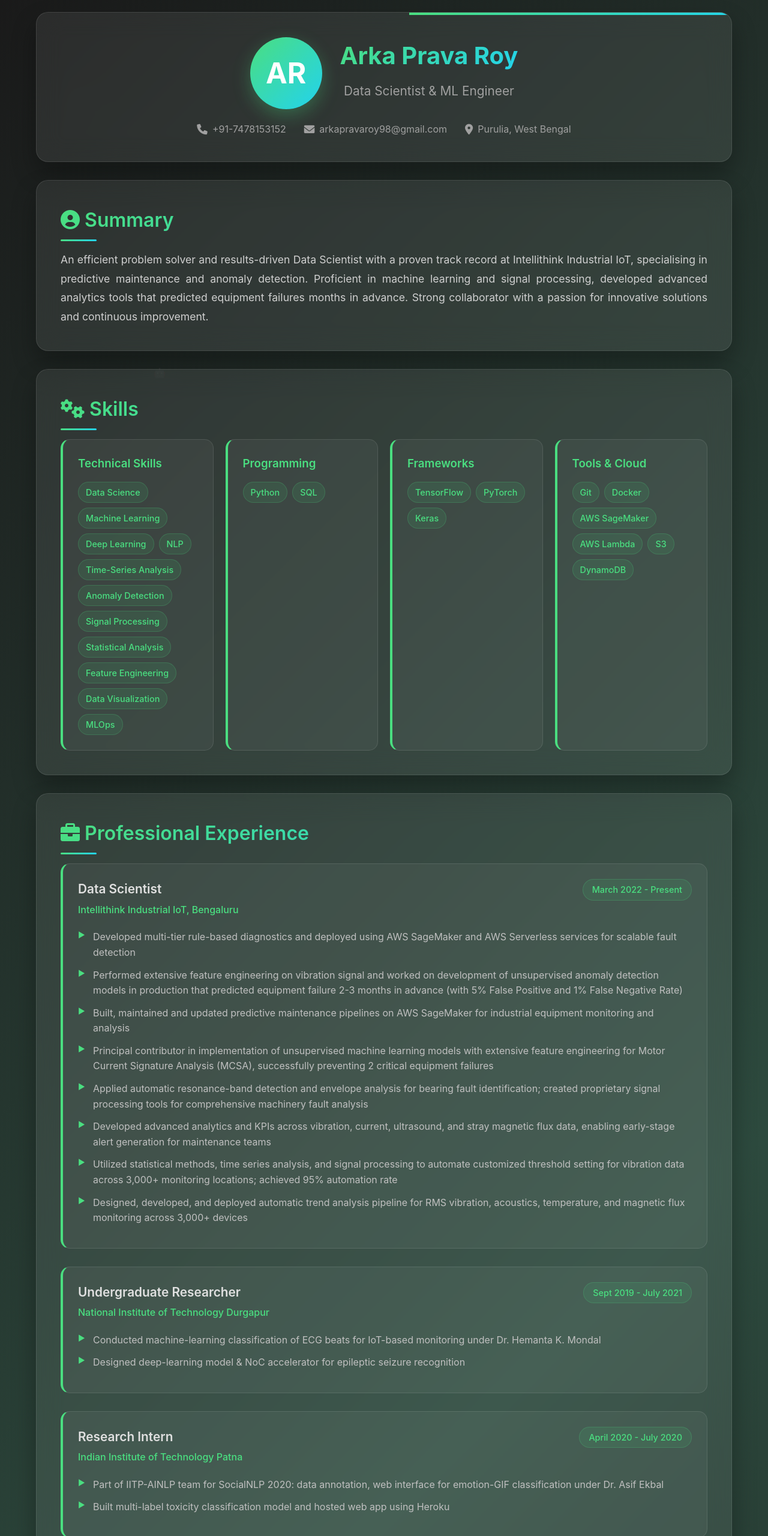
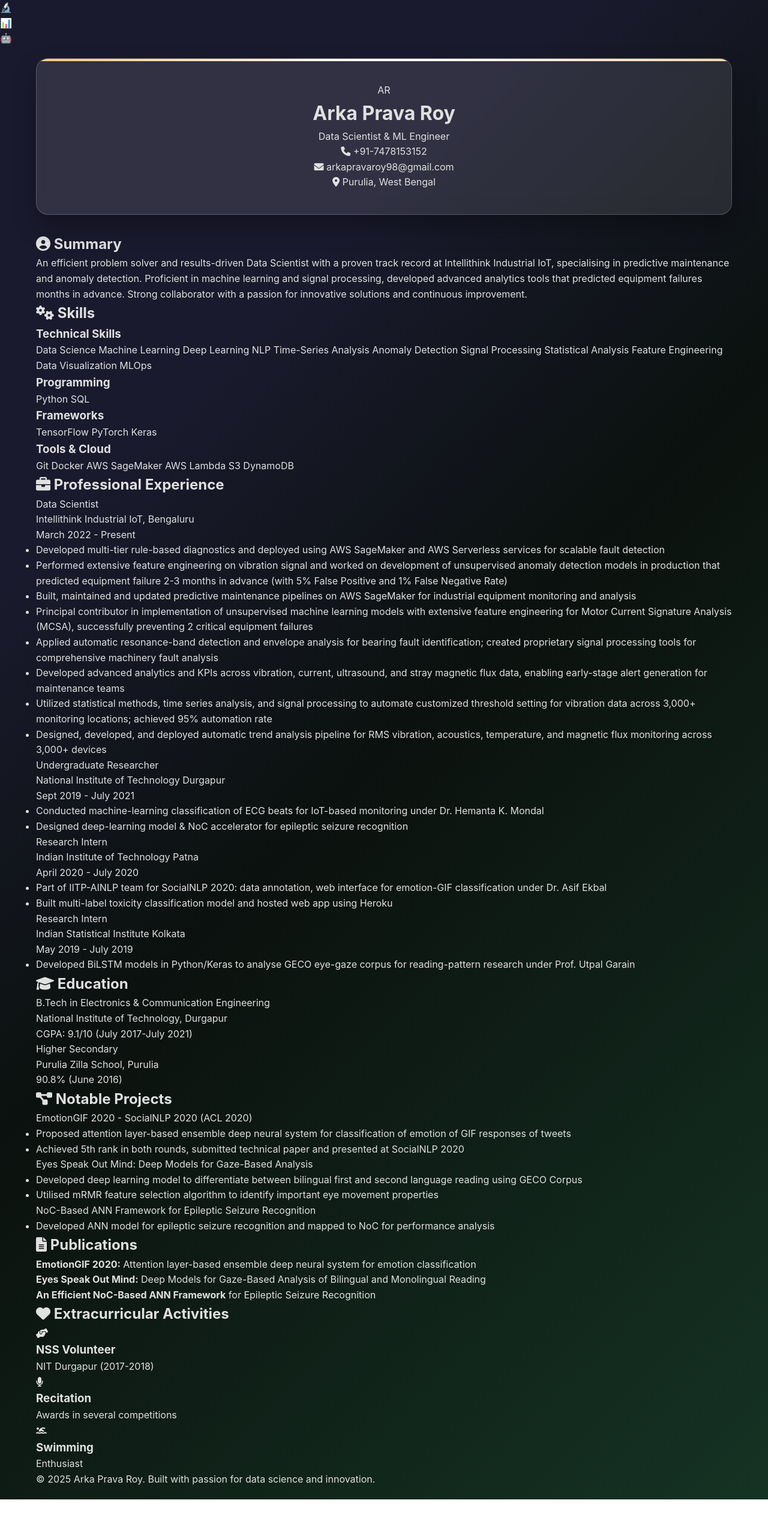
Before and after one commit to Arkapravaroy/Arkapravaroy.github.io, a plain HTML site: page index.html in a window 1280 px wide. Shown: the top 2560 px of the page at 60% size. After the commit the page ends 2499 px from the top, so only its background shows below. Drawn offline with Linux system fonts and the light colour scheme.

Commit message:
Update index.html

```diff
--- a/index.html
+++ b/index.html
@@ -4,41 +4,50 @@
     <meta charset="UTF-8">
     <meta name="viewport" content="width=device-width, initial-scale=1.0">
     <title>Arka Prava Roy - Data Scientist</title>
+    <!-- Font Awesome for icons -->
     <link href="https://cdnjs.cloudflare.com/ajax/libs/font-awesome/6.0.0/css/all.min.css" rel="stylesheet">
     <style>
+        /* Reset all default browser styles */
         * {
             margin: 0;
             padding: 0;
             box-sizing: border-box;
         }
 
+        /* Main body styling with professional dark background */
         body {
             font-family: 'Inter', -apple-system, BlinkMacSystemFont, sans-serif;
             line-height: 1.6;
-            color: #e0e0e0;
-            background: linear-gradient(135deg, #1a1a1a 0%, #2d4a3e 50%, #1a1a1a 100%);
+            color: #e0e0e0; /* Light text for dark background */
+            /* Professional dark gradient background */
+            background: linear-gradient(135deg, #1a1a2e 25%, #0b110e 50%, #153324 100%);
             min-height: 100vh;
         }
 
+        /* Main container for all content */
         .container {
             max-width: 1200px;
             margin: 0 auto;
             padding: 20px;
         }
 
+        /* Header section with glassmorphism effect */
         header {
-            background: rgba(255, 255, 255, 0.08);
-            backdrop-filter: blur(20px);
-            border: 1px solid rgba(255, 255, 255, 0.1);
+            /* Semi-transparent white background with blur effect */
+            background: rgba(255, 255, 255, 0.1);
+            backdrop-filter: blur(15px);
             border-radius: 20px;
             padding: 40px;
             margin-bottom: 30px;
+            /* Subtle border for glassmorphism */
+            border: 1px solid rgba(255, 255, 255, 0.2);
             box-shadow: 0 20px 40px rgba(0, 0, 0, 0.3);
             text-align: center;
             position: relative;
             overflow: hidden;
         }
 
+        /* Animated top border for header */
         header::before {
             content: '';
             position: absolute;
@@ -46,15 +55,18 @@
             left: 0;
             right: 0;
             height: 4px;
-            background: linear-gradient(90deg, #4ade80, #22d3ee, #818cf8);
-            animation: shimmer 3s ease-in-out infinite;
+            /* Professional gradient with gold/white accent */
+            background: linear-gradient(90deg, #f7c77c, #ffffff, #f1d6ad);
+           /* animation: shimmer 3s ease-in-out infinite;
         }
 
+        /* Shimmer animation for top border */
         @keyframes shimmer {
             0%, 100% { transform: translateX(-100%); }
             50% { transform: translateX(100%); }
         }
 
+        /* Profile section layout */
         .profile-section {
             display: flex;
             align-items: center;
@@ -63,41 +75,49 @@
             margin-bottom: 20px;
         }
 
+        /* Profile image/initials circle */
         .profile-image {
             width: 120px;
             height: 120px;
             border-radius: 50%;
-            background: linear-gradient(135deg, #4ade80, #22d3ee);
+            /* Professional dark to gold gradient */
+            background: linear-gradient(135deg, #0b110e, #f7c77c, #f1d6ad);
             display: flex;
             align-items: center;
             justify-content: center;
             font-size: 48px;
             color: white;
             font-weight: bold;
-            box-shadow: 0 10px 30px rgba(74, 222, 128, 0.3);
+            /* Glowing shadow effect */
+            box-shadow: 0 10px 30px rgba(243, 156, 18, 0.3);
             transition: transform 0.3s ease;
         }
 
+        /* Hover effect for profile image */
         .profile-image:hover {
             transform: scale(1.05) rotate(5deg);
         }
 
+        /* Main name styling */
         .profile-info h1 {
             font-size: 2.5rem;
             font-weight: 700;
-            background: linear-gradient(135deg, #4ade80, #22d3ee);
+            /* Gold to white gradient for name */
+            background: linear-gradient(135deg, #f7c77c, #ffffff);
             -webkit-background-clip: text;
             -webkit-text-fill-color: transparent;
             background-clip: text;
             margin-bottom: 10px;
         }
 
+        /* Job title styling */
         .profile-info .title {
             font-size: 1.3rem;
-            color: #a0a0a0;
+            color: #b0b0b0; /* Muted light gray */
             margin-bottom: 15px;
         }
 
+        /* Contact information layout */
         .contact-info {
             display: flex;
             justify-content: center;
@@ -105,49 +125,59 @@
             flex-wrap: wrap;
         }
 
+        /* Individual contact item styling */
         .contact-item {
             display: flex;
             align-items: center;
             gap: 8px;
-            color: #a0a0a0;
+            color: #b0b0b0; /* Muted light gray */
             transition: color 0.3s ease;
         }
 
+        /* Hover effect for contact items */
         .contact-item:hover {
-            color: #4ade80;
+            color: #f7c77c; /* Gold on hover */
         }
 
+        /* Contact icons */
         .contact-item i {
             font-size: 1.1rem;
         }
 
+        /* Main section styling */
         .section {
-            background: rgba(255, 255, 255, 0.08);
-            backdrop-filter: blur(20px);
-            border: 1px solid rgba(255, 255, 255, 0.1);
+            /* Semi-transparent dark background */
+            background: rgba(255, 255, 255, 0.05);
+            backdrop-filter: blur(15px);
             border-radius: 20px;
             padding: 40px;
             margin-bottom: 30px;
-            box-shadow: 0 20px 40px rgba(0, 0, 0, 0.3);
+            /* Subtle border for definition */
+            border: 1px solid rgba(255, 255, 255, 0.1);
+            box-shadow: 0 20px 40px rgba(0, 0, 0, 0.2);
             transition: transform 0.3s ease, box-shadow 0.3s ease;
         }
 
+        /* Hover effect for sections */
         .section:hover {
             transform: translateY(-5px);
-            box-shadow: 0 30px 60px rgba(0, 0, 0, 0.4);
+            box-shadow: 0 30px 60px rgba(0, 0, 0, 0.3);
         }
 
+        /* Section headings */
         .section h2 {
             font-size: 2rem;
             font-weight: 600;
             margin-bottom: 25px;
-            background: linear-gradient(135deg, #4ade80, #22d3ee);
+            /* Gold to white gradient for headings */
+            background: linear-gradient(135deg, #f7c77c, #ffffff);
             -webkit-background-clip: text;
             -webkit-text-fill-color: transparent;
             background-clip: text;
             position: relative;
         }
 
+        /* Underline accent for section headings */
         .section h2::after {
             content: '';
             position: absolute;
@@ -155,80 +185,99 @@
             left: 0;
             width: 60px;
             height: 3px;
-            background: linear-gradient(135deg, #4ade80, #22d3ee);
+            background: linear-gradient(135deg, #f7c77c, #ffffff);
             border-radius: 2px;
         }
 
+        /* Summary text styling */
         .summary {
             font-size: 1.1rem;
             line-height: 1.8;
-            color: #d0d0d0;
+            color: #d0d0d0; /* Light gray for readability */
             text-align: justify;
         }
 
+        /* Skills section grid layout */
         .skills-grid {
             display: grid;
             grid-template-columns: repeat(auto-fit, minmax(250px, 1fr));
             gap: 20px;
         }
 
+        /* Individual skill category container */
         .skill-category {
-            background: rgba(255, 255, 255, 0.05);
-            border: 1px solid rgba(255, 255, 255, 0.1);
+            /* Dark glassmorphism background */
+            background: rgba(255, 255, 255, 0.08);
             padding: 25px;
             border-radius: 15px;
-            border-left: 4px solid #4ade80;
+            /* Gold left border accent */
+            border-left: 4px solid #f7c77c;
+            /* Subtle top border */
+            border-top: 1px solid rgba(255, 255, 255, 0.1);
             transition: transform 0.3s ease;
         }
 
+        /* Hover effect for skill categories */
         .skill-category:hover {
             transform: translateX(10px);
         }
 
+        /* Skill category headings */
         .skill-category h3 {
-            color: #4ade80;
+            color: #f7c77c; /* Gold color */
             margin-bottom: 15px;
             font-weight: 600;
         }
 
+        /* Container for skill tags */
         .skill-tags {
             display: flex;
             flex-wrap: wrap;
             gap: 8px;
         }
 
+        /* Individual skill tag styling */
         .skill-tag {
-            background: rgba(74, 222, 128, 0.1);
-            color: #4ade80;
+            /* Semi-transparent gold background */
+            background: rgba(255, 215, 0, 0.15);
+            color: #f7c77c;
             padding: 5px 12px;
             border-radius: 20px;
             font-size: 0.9rem;
             font-weight: 500;
+            /* Subtle border */
+            border: 1px solid rgba(255, 215, 0, 0.3);
             transition: all 0.3s ease;
-            border: 1px solid rgba(74, 222, 128, 0.2);
         }
 
+        /* Hover effect for skill tags */
         .skill-tag:hover {
-            background: #4ade80;
-            color: #1a1a1a;
+            background: #f7c77c;
+            color: #1a1a2e; /* Dark text on gold background */
             transform: scale(1.05);
         }
 
+        /* Experience, education, and project item styling */
         .experience-item, .education-item, .project-item {
             margin-bottom: 30px;
             padding: 25px;
-            background: rgba(255, 255, 255, 0.05);
+            /* Dark glassmorphism background */
+            background: rgba(255, 255, 255, 0.08);
+            border-radius: 15px;
+            /* Gold left border accent */
+            border-left: 4px solid #f7c77c;
+            /* Subtle border */
             border: 1px solid rgba(255, 255, 255, 0.1);
-            border-radius: 15px;
-            border-left: 4px solid #4ade80;
             transition: all 0.3s ease;
         }
 
+        /* Hover effects for items */
         .experience-item:hover, .education-item:hover, .project-item:hover {
             transform: translateX(10px);
-            box-shadow: 0 10px 30px rgba(74, 222, 128, 0.1);
+            box-shadow: 0 10px 30px rgba(255, 215, 0, 0.1);
         }
 
+        /* Header layout for job/education/project items */
         .job-header, .edu-header, .project-header {
             display: flex;
             justify-content: space-between;
@@ -237,158 +286,188 @@
             flex-wrap: wrap;
         }
 
+        /* Job titles, degrees, and project titles */
         .job-title, .degree, .project-title {
             font-size: 1.3rem;
             font-weight: 600;
-            color: #e0e0e0;
+            color: #ffffff; /* Pure white for emphasis */
         }
 
+        /* Company and institution names */
         .company, .institution {
-            color: #4ade80;
+            color: #f7c77c; /* Gold color */
             font-weight: 500;
             margin: 5px 0;
         }
 
+        /* Duration and grade badges */
         .duration, .grade {
-            background: rgba(74, 222, 128, 0.1);
-            color: #4ade80;
+            /* Semi-transparent gold background */
+            background: rgba(255, 215, 0, 0.15);
+            color: #f7c77c;
             padding: 5px 15px;
             border-radius: 20px;
             font-size: 0.9rem;
             font-weight: 500;
-            border: 1px solid rgba(74, 222, 128, 0.2);
+            /* Subtle border */
+            border: 1px solid rgba(255, 215, 0, 0.3);
         }
 
+        /* Achievement lists */
         .achievements {
             list-style: none;
             padding-left: 0;
         }
 
+        /* Individual achievement items */
         .achievements li {
             position: relative;
             padding-left: 25px;
             margin-bottom: 12px;
-            color: #c0c0c0;
+            color: #d0d0d0; /* Light gray for readability */
             line-height: 1.6;
         }
 
+        /* Custom bullet points for achievements */
         .achievements li::before {
             content: '▶';
             position: absolute;
             left: 0;
-            color: #4ade80;
+            color: #f7c77c; /* Gold bullets */
             font-size: 0.8rem;
         }
 
+        /* Publications section layout */
         .publications {
             display: grid;
             gap: 15px;
         }
 
+        /* Individual publication item */
         .publication-item {
-            background: rgba(255, 255, 255, 0.05);
-            border: 1px solid rgba(255, 255, 255, 0.1);
+            background: rgba(255, 255, 255, 0.08);
             padding: 20px;
             border-radius: 12px;
-            border-left: 4px solid #4ade80;
+            border-left: 4px solid #f7c77c;
+            border: 1px solid rgba(255, 255, 255, 0.1);
             transition: transform 0.3s ease;
-            color: #c0c0c0;
+            color: #d0d0d0; /* Light gray text */
         }
 
+        /* Hover effect for publications */
         .publication-item:hover {
             transform: translateX(10px);
         }
 
+        /* Activities section grid */
         .activities {
             display: grid;
             grid-template-columns: repeat(auto-fit, minmax(300px, 1fr));
             gap: 20px;
         }
 
+        /* Individual activity item */
         .activity-item {
-            background: rgba(255, 255, 255, 0.05);
-            border: 1px solid rgba(255, 255, 255, 0.1);
+            background: rgba(255, 255, 255, 0.08);
             padding: 20px;
             border-radius: 12px;
             text-align: center;
+            border: 1px solid rgba(255, 255, 255, 0.1);
             transition: transform 0.3s ease;
         }
 
+        /* Hover effect for activities */
         .activity-item:hover {
             transform: translateY(-5px);
         }
 
+        /* Activity icons */
         .activity-item i {
             font-size: 2rem;
-            color: #4ade80;
+            color: #f7c77c; /* Gold icons */
             margin-bottom: 10px;
         }
 
+        /* Activity titles */
         .activity-item h3 {
-            color: #e0e0e0;
-            margin-bottom: 10px;
+            color: #ffffff; /* White titles */
+            margin-bottom: 8px;
         }
 
+        /* Activity descriptions */
         .activity-item p {
-            color: #a0a0a0;
+            color: #b0b0b0; /* Muted gray text */
         }
 
+        /* Footer styling */
         footer {
             text-align: center;
             padding: 30px;
-            color: rgba(255, 255, 255, 0.6);
+            color: rgba(255, 255, 255, 0.7); /* Semi-transparent white */
             background: rgba(255, 255, 255, 0.05);
-            backdrop-filter: blur(20px);
-            border: 1px solid rgba(255, 255, 255, 0.1);
+            backdrop-filter: blur(10px);
             border-radius: 20px;
             margin-top: 20px;
+            border: 1px solid rgba(255, 255, 255, 0.1);
         }
 
+        /* Responsive design for mobile devices */
         @media (max-width: 768px) {
+            /* Stack profile section vertically on mobile */
             .profile-section {
                 flex-direction: column;
                 text-align: center;
             }
 
+            /* Stack contact info vertically on mobile */
             .contact-info {
                 flex-direction: column;
                 gap: 15px;
             }
 
+            /* Stack headers vertically on mobile */
             .job-header, .edu-header, .project-header {
                 flex-direction: column;
                 align-items: flex-start;
             }
 
+            /* Add margin to duration/grade on mobile */
             .duration, .grade {
                 margin-top: 10px;
             }
 
+            /* Reduce padding on mobile */
             .section {
                 padding: 30px 20px;
             }
 
+            /* Smaller name size on mobile */
             .profile-info h1 {
                 font-size: 2rem;
             }
         }
 
+        /* Decorative floating shapes background */
         .floating-shapes {
             position: fixed;
             top: 0;
             left: 0;
             width: 100%;
             height: 100%;
-            pointer-events: none;
-            z-index: -1;
+            pointer-events: none; /* Don't interfere with user interaction */
+            z-index: -1; /* Behind all content */
         }
 
+        /* Individual floating shape */
         .shape {
             position: absolute;
-            opacity: 0.1;
+            opacity: 0.1; /* Very subtle */
             animation: float 6s ease-in-out infinite;
+            font-size: 2rem;
+            color: #f7c77c; /* Gold color */
         }
 
+        /* Positioning for different shapes */
         .shape:nth-child(1) {
             top: 20%;
             left: 10%;
@@ -407,30 +486,42 @@
             animation-delay: 4s;
         }
 
+        /* Floating animation */
         @keyframes float {
             0%, 100% { transform: translateY(0px); }
             50% { transform: translateY(-20px); }
         }
+
+        /* Publication item strong text styling */
+        .publication-item strong {
+            color: #f7c77c; /* Gold for publication titles */
+        }
     </style>
 </head>
 <body>
+    <!-- Decorative floating shapes in background -->
     <div class="floating-shapes">
         <div class="shape">🔬</div>
         <div class="shape">📊</div>
         <div class="shape">🤖</div>
     </div>
 
+    <!-- Main content container -->
     <div class="container">
+        <!-- Header section with profile information -->
         <header>
             <div class="profile-section">
+                <!-- Profile image/initials circle -->
                 <div class="profile-image">
                     AR
                 </div>
+                <!-- Name and title -->
                 <div class="profile-info">
                     <h1>Arka Prava Roy</h1>
                     <div class="title">Data Scientist & ML Engineer</div>
                 </div>
             </div>
+            <!-- Contact information -->
             <div class="contact-info">
                 <div class="contact-item">
                     <i class="fas fa-phone"></i>
@@ -447,6 +538,7 @@
             </div>
         </header>
 
+        <!-- Professional summary section -->
         <section class="section">
             <h2><i class="fas fa-user-circle"></i> Summary</h2>
             <div class="summary">
@@ -454,9 +546,11 @@
             </div>
         </section>
 
+        <!-- Skills section -->
         <section class="section">
             <h2><i class="fas fa-cogs"></i> Skills</h2>
             <div class="skills-grid">
+                <!-- Technical skills category -->
                 <div class="skill-category">
                     <h3>Technical Skills</h3>
                     <div class="skill-tags">
@@ -473,6 +567,7 @@
                         <span class="skill-tag">MLOps</span>
                     </div>
                 </div>
+                <!-- Programming languages category -->
                 <div class="skill-category">
                     <h3>Programming</h3>
                     <div class="skill-tags">
@@ -480,6 +575,7 @@
                         <span class="skill-tag">SQL</span>
                     </div>
                 </div>
+                <!-- Frameworks category -->
                 <div class="skill-category">
                     <h3>Frameworks</h3>
                     <div class="skill-tags">
@@ -488,6 +584,7 @@
                         <span class="skill-tag">Keras</span>
                     </div>
                 </div>
+                <!-- Tools and cloud platforms category -->
                 <div class="skill-category">
                     <h3>Tools & Cloud</h3>
                     <div class="skill-tags">
@@ -502,9 +599,11 @@
             </div>
         </section>
 
+        <!-- Professional experience section -->
         <section class="section">
             <h2><i class="fas fa-briefcase"></i> Professional Experience</h2>
 
+            <!-- Current position at Intellithink -->
             <div class="experience-item">
                 <div class="job-header">
                     <div>
@@ -525,6 +624,7 @@
                 </ul>
             </div>
 
+            <!-- Undergraduate research position -->
             <div class="experience-item">
                 <div class="job-header">
                     <div>
@@ -539,6 +639,7 @@
                 </ul>
             </div>
 
+            <!-- IIT Patna research internship -->
             <div class="experience-item">
                 <div class="job-header">
                     <div>
@@ -553,6 +654,7 @@
                 </ul>
             </div>
 
+            <!-- ISI Kolkata research internship -->
             <div class="experience-item">
                 <div class="job-header">
                     <div>
@@ -567,8 +669,10 @@
             </div>
         </section>
 
+        <!-- Education section -->
         <section class="section">
             <h2><i class="fas fa-graduation-cap"></i> Education</h2>
+            <!-- Bachelor's degree -->
             <div class="education-item">
                 <div class="edu-header">
                     <div>
@@ -578,6 +682,7 @@
                     <div class="grade">CGPA: 9.1/10 (July 2017-July 2021)</div>
                 </div>
             </div>
+            <!-- Higher secondary education -->
             <div class="education-item">
                 <div class="edu-header">
                     <div>
@@ -589,9 +694,11 @@
             </div>
         </section>
 
+        <!-- Notable projects section -->
         <section class="section">
             <h2><i class="fas fa-project-diagram"></i> Notable Projects</h2>
 
+            <!-- EmotionGIF project -->
             <div class="project-item">
                 <div class="project-header">
                     <div class="project-title">EmotionGIF 2020 - SocialNLP 2020 (ACL 2020)</div>
@@ -602,6 +709,7 @@
                 </ul>
             </div>
 
+            <!-- Eye-gaze analysis project -->
             <div class="project-item">
                 <div class="project-header">
                     <div class="project-title">Eyes Speak Out Mind: Deep Models for Gaze-Based Analysis</div>
@@ -612,6 +720,7 @@
                 </ul>
             </div>
 
+            <!-- Epileptic seizure recognition project -->
             <div class="project-item">
                 <div class="project-header">
                     <div class="project-title">NoC-Based ANN Framework for Epileptic Seizure Recognition</div>
@@ -622,6 +731,7 @@
             </div>
         </section>
 
+        <!-- Publications section -->
         <section class="section">
             <h2><i class="fas fa-file-alt"></i> Publications</h2>
             <div class="publications">
@@ -637,19 +747,23 @@
             </div>
         </section>
 
+        <!-- Extracurricular activities section -->
         <section class="section">
             <h2><i class="fas fa-heart"></i> Extracurricular Activities</h2>
             <div class="activities">
+                <!-- NSS volunteer activity -->
                 <div class="activity-item">
                     <i class="fas fa-hands-helping"></i>
                     <h3>NSS Volunteer</h3>
                     <p>NIT Durgapur (2017-2018)</p>
                 </div>
+                <!-- Recitation activity -->
                 <div class="activity-item">
                     <i class="fas fa-microphone"></i>
                     <h3>Recitation</h3>
                     <p>Awards in several competitions</p>
                 </div>
+                <!-- Swimming activity -->
                 <div class="activity-item">
                     <i class="fas fa-swimmer"></i>
                     <h3>Swimming</h3>
@@ -658,6 +772,7 @@
             </div>
         </section>
 
+        <!-- Footer -->
         <footer>
             <p>&copy; 2025 Arka Prava Roy. Built with passion for data science and innovation.</p>
         </footer>
```
